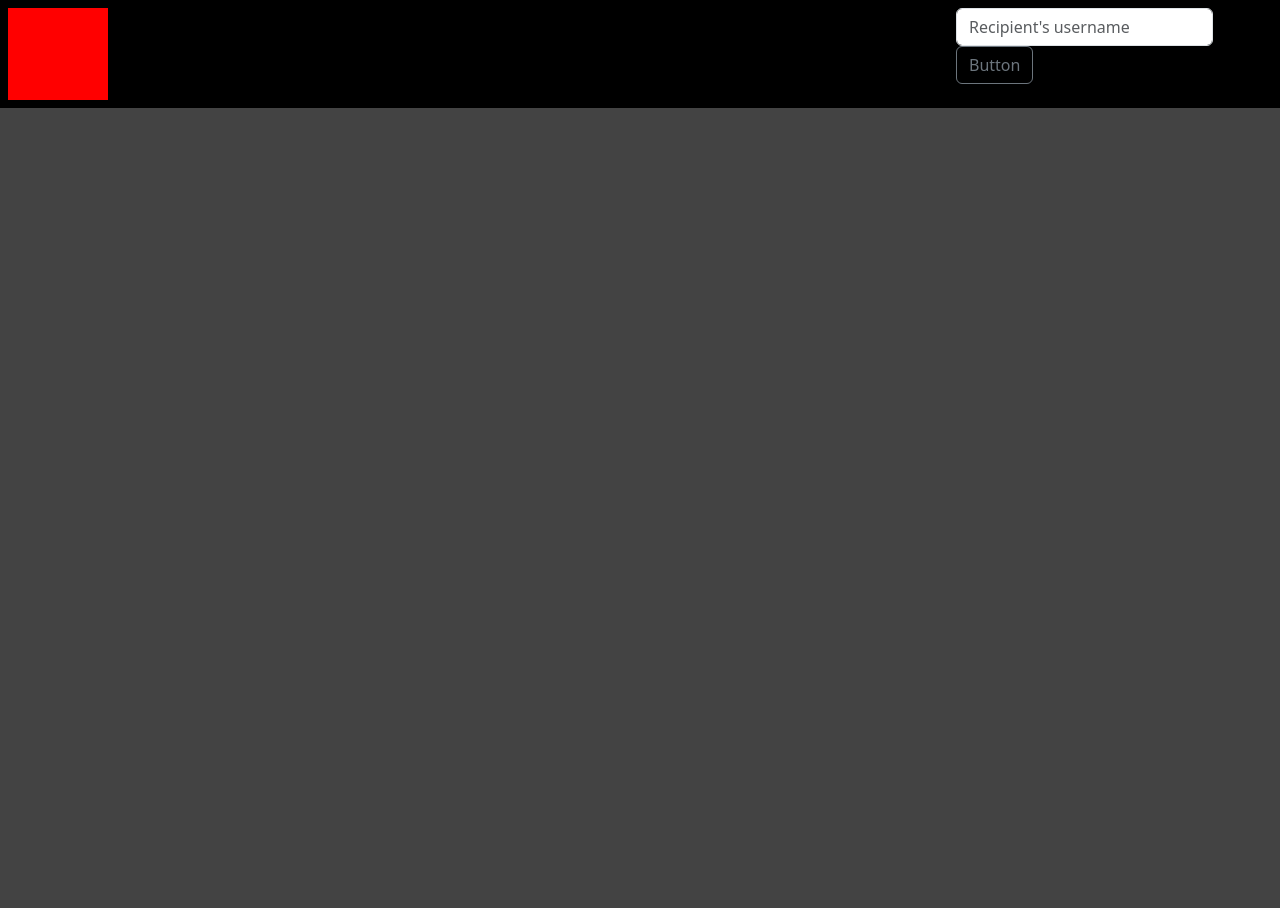
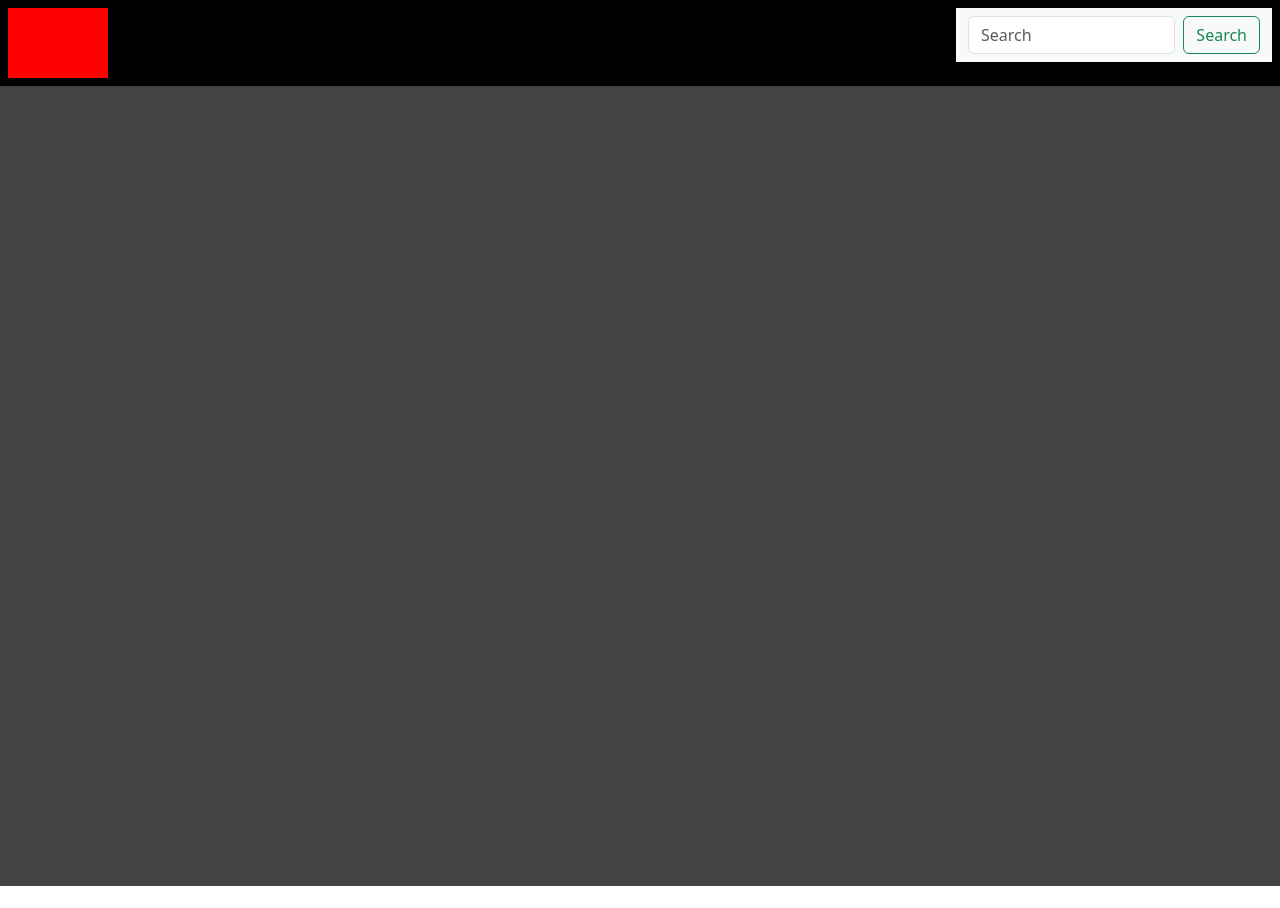
Before and after one commit to MarcosZacarias/vite-boolflix, a Vue app: page / in a window 1280 px wide. After the commit the page ends 886 px from the top, so only its background shows below. Built offline with nearby package versions, Linux system fonts and the light colour scheme.

Commit message:
fix: navbar search

```diff
--- a/src/components/AppHeader.vue
+++ b/src/components/AppHeader.vue
@@ -20,23 +20,26 @@ export default {
   <header class="d-flex justify-content-between p-2">
     <div class="logo"></div>
     <div class="input-group mb-3 w-25">
-      <form @submit.prevent="$emit(`form-submit`, textSearch)">
-        <input
-          v-model="textSearch"
-          type="text"
-          class="form-control"
-          placeholder="Recipient's username"
-          aria-label="Recipient's username"
-          aria-describedby="button-addon2"
-        />
-        <button
-          class="btn btn-outline-secondary"
-          type="button"
-          id="button-addon2"
-        >
-          Button
-        </button>
-      </form>
+      <nav class="navbar bg-light">
+        <div class="container-fluid">
+          <form
+            @submit.prevent="$emit(`form-submit`, textSearch)"
+            class="d-flex"
+            role="search"
+          >
+            <input
+              v-model="textSearch"
+              class="form-control me-2"
+              type="search"
+              placeholder="Search"
+              aria-label="Search"
+            />
+            <button class="btn btn-outline-success" type="submit">
+              Search
+            </button>
+          </form>
+        </div>
+      </nav>
     </div>
   </header>
 </template>
```
